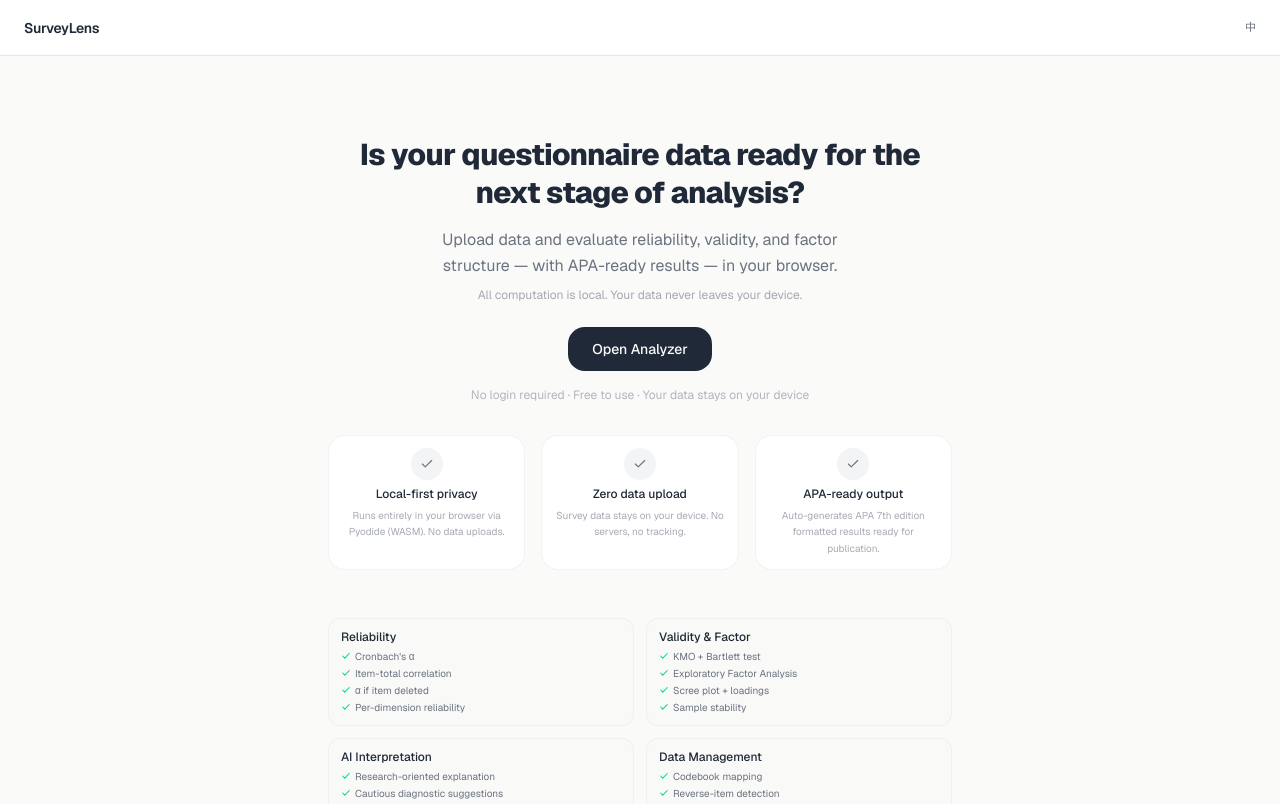
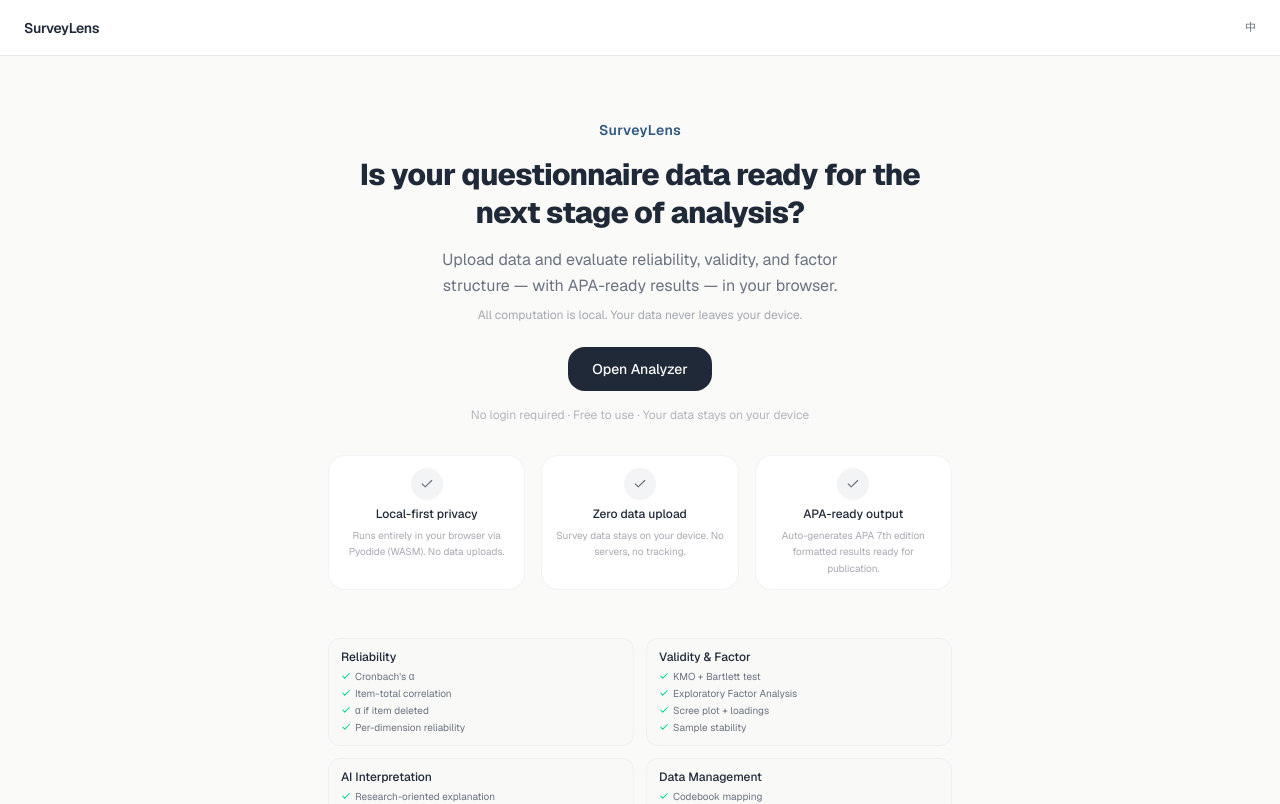
Before and after one commit to Miao0-o/reliability-analysis-system, a Next.js app: page /reliability-analysis-system/ in a window 1280 px wide. Shown: the top 804 px of the page. Built offline with nearby package versions, Linux system fonts and the light colour scheme.

Commit message:
Hero: add SurveyLens brand name above title

```diff
--- a/src/app/page.tsx
+++ b/src/app/page.tsx
@@ -83,7 +83,8 @@ export default function Home() {
         </button>
       </header>
 
-      <section className="flex flex-col items-center text-center px-6 pt-20 pb-8 max-w-2xl mx-auto">
+      <section className="flex flex-col items-center text-center px-6 pt-16 pb-8 max-w-2xl mx-auto">
+        <p className="text-sm font-semibold tracking-wide text-primary mb-4">SurveyLens</p>
         <h1 className="text-3xl font-extrabold tracking-tight text-foreground mb-4 leading-tight">{T.heroTitle[lang]}</h1>
         <p className="text-base text-muted-foreground max-w-md mb-2 leading-relaxed">{T.heroSub[lang]}</p>
         <p className="text-xs text-muted-foreground/60 mb-6">{T.heroNote[lang]}</p>
```
Also changed, not shown: 33 other files (tests, documents, lock files or other folders).
